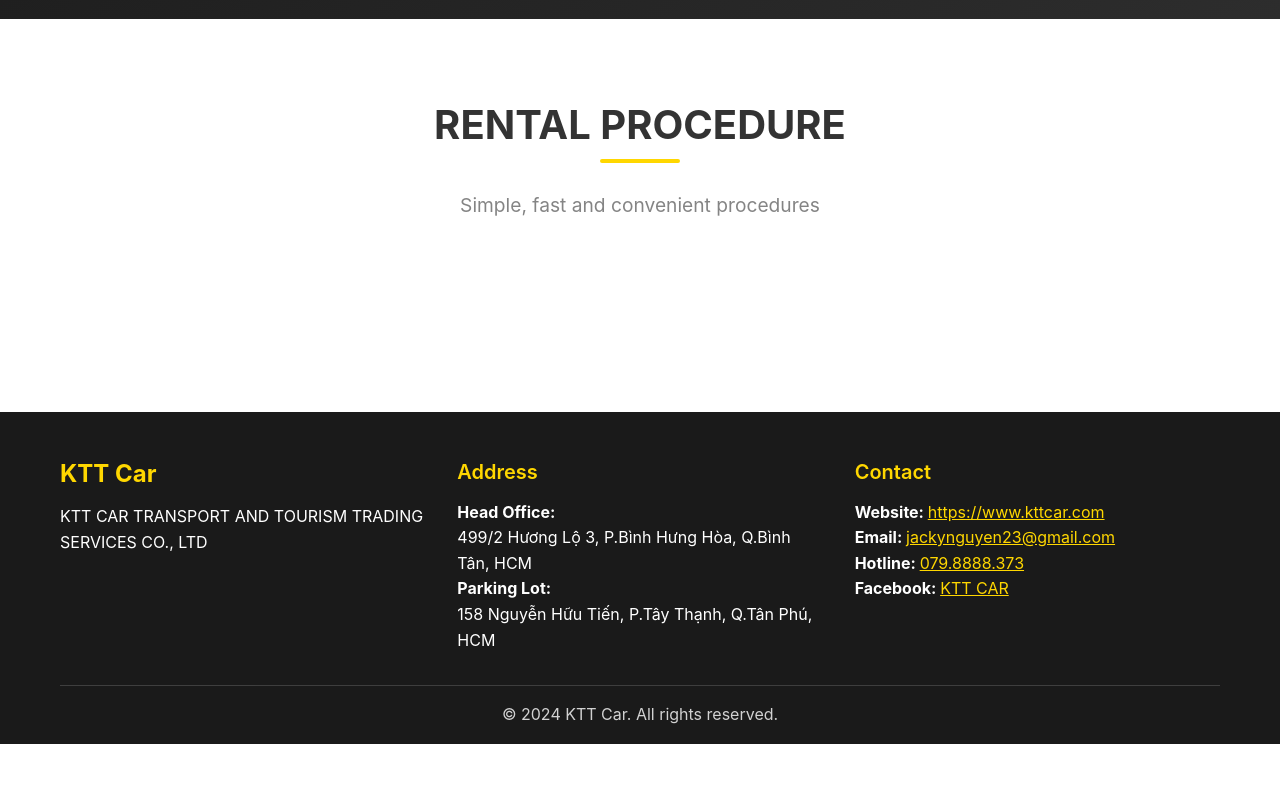
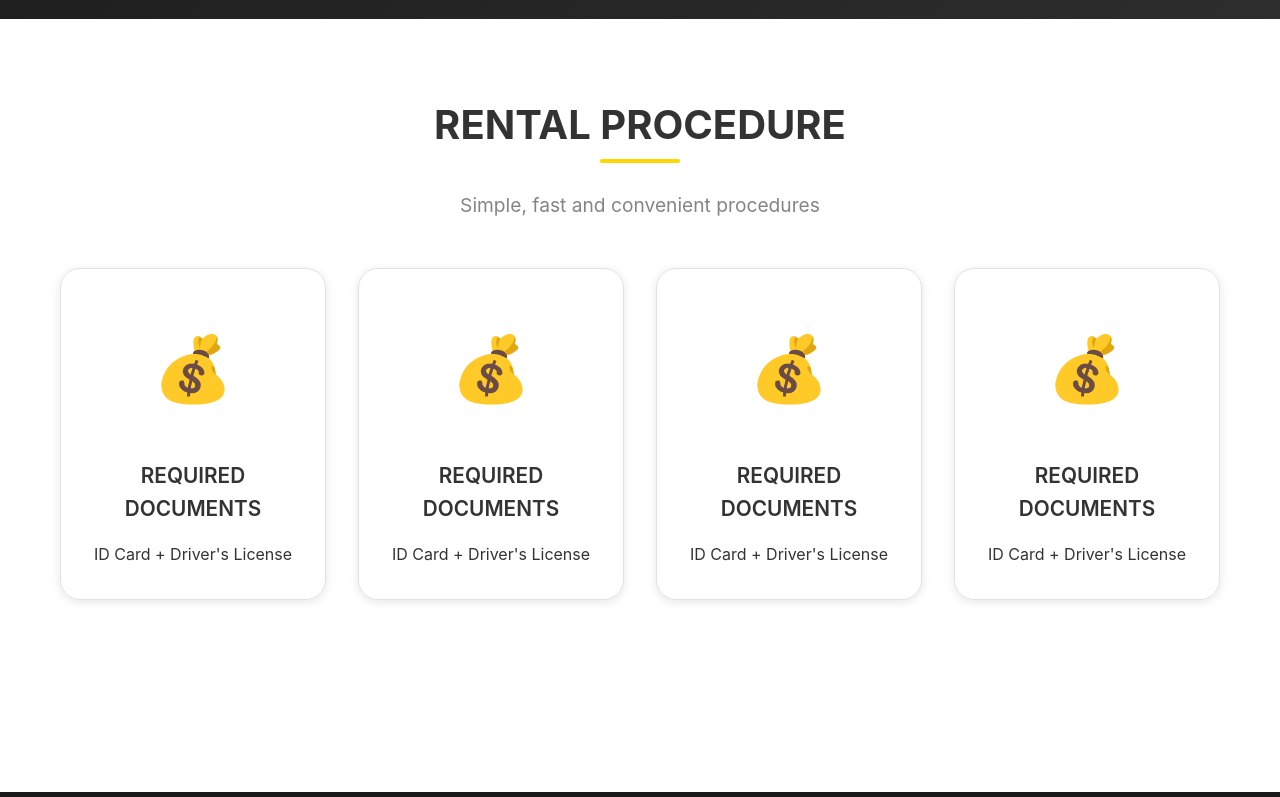
Before and after one commit to Jelly2000/KTT-demo, a React (Vite) app: page / in a window 1280 px wide. Shown: the part 539-1336 px from the top of the page. Before the commit the page ends 1283 px from the top, so only its background shows below. Built offline with nearby package versions, Linux system fonts and the light colour scheme.

Commit message:
raw card

```diff
--- /dev/null
+++ b/src/components/card/Card.jsx
@@ -0,0 +1,15 @@
+import React from 'react';
+import './styles.css';
+
+const Card = ({ icon, heading = '', subheading, content, uiContext }) => {
+    return (
+        <div className={`${uiContext}-card`}>
+            {icon && <div className="card-icon">{icon}</div>}
+            <p className='card-heading'>{heading.toUpperCase()}</p>
+            <p className='card-subheading'>{subheading}</p>
+            <p className='card-content'>{content}</p>
+        </div>
+    );
+}
+
+export default Card;
--- /dev/null
+++ b/src/components/card/styles.css
@@ -0,0 +1,25 @@
+.small-flat-card {
+    /* width: 25rem;
+    height: 26rem; */
+    padding: 2rem;
+    border-radius: 20px;
+    box-shadow: var(--shadow);
+    border: 1px solid var(--border-color);
+    text-align: center;
+    transition: var(--transition);
+    position: relative;
+    overflow: hidden;
+
+    .card-icon {
+        font-size: 4rem;
+        padding: 1rem;
+        margin: auto;
+    }
+
+    .card-heading {
+        font-size: 1.3rem;
+        font-weight: 600;
+        margin: 1.5rem 0 1rem 0;
+        color: var(--text-color);
+    }
+}
--- a/src/locales/en.json
+++ b/src/locales/en.json
@@ -30,5 +30,7 @@
   "footer_contact_title": "Contact",
   "rental_procedure": "Rental Procedure",
   "rental_procedure_subtitle": "Simple, fast and convenient procedures",
+  "needed_information":"Required Documents",
+  "needed_information_subheading": "ID Card + Driver's License",
   "footer_copyright": "© 2024 KTT Car. All rights reserved."
 }
--- a/src/locales/vi.json
+++ b/src/locales/vi.json
@@ -28,6 +28,8 @@
   "footer_address_headOffice": "Trụ sở chính:",
   "footer_address_parkingLot": "Bãi xe:",
   "footer_contact_title": "Liên hệ",
+  "needed_information":"Giấy tờ cần thiết",
+  "needed_information_subheading": "CCCD + GPLX bản gốc",
   "rental_procedure_subtitle": "Thủ tục đơn giản, nhanh chóng và tiện lợi",
   "footer_copyright": "© 2024 KTT Car. Tất cả quyền được bảo lưu."
 }
--- a/src/pages/home/Home.css
+++ b/src/pages/home/Home.css
@@ -152,3 +152,11 @@
         padding: 1.5rem;
     }
 }
+
+.home-card-container {
+    display: grid;
+    grid-template-columns: repeat(auto-fit, minmax(250px, 1fr));
+    gap: 2rem;
+    margin-top: 3rem;
+    margin-bottom: 3rem;
+}
--- a/src/pages/home/Home.jsx
+++ b/src/pages/home/Home.jsx
@@ -3,6 +3,7 @@
 import '../shared-styles.css';
 import './Home.css';
 import Heading from '../../components/Heading/Heading';
+import Card from '../../components/card/Card';
 
 const Home = () => {
   const { t } = useTranslation();
@@ -33,6 +34,32 @@
           >
             {t('rental_procedure').toUpperCase()}
           </Heading>
+          <div className='home-card-container'>
+            <Card
+              icon='💰'
+              heading={t('needed_information')}
+              subheading={t('needed_information_subheading')}
+              uiContext='small-flat'
+            />
+            <Card
+              icon='💰'
+              heading={t('needed_information')}
+              subheading={t('needed_information_subheading')}
+              uiContext='small-flat'
+            />
+            <Card
+              icon='💰'
+              heading={t('needed_information')}
+              subheading={t('needed_information_subheading')}
+              uiContext='small-flat'
+            />
+            <Card
+              icon='💰'
+              heading={t('needed_information')}
+              subheading={t('needed_information_subheading')}
+              uiContext='small-flat'
+            />
+          </div>
         </div>
       </section>
     </div>
```
